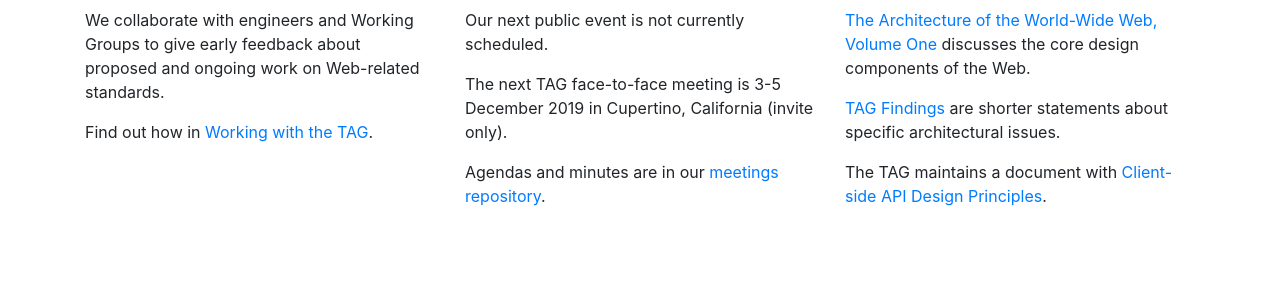
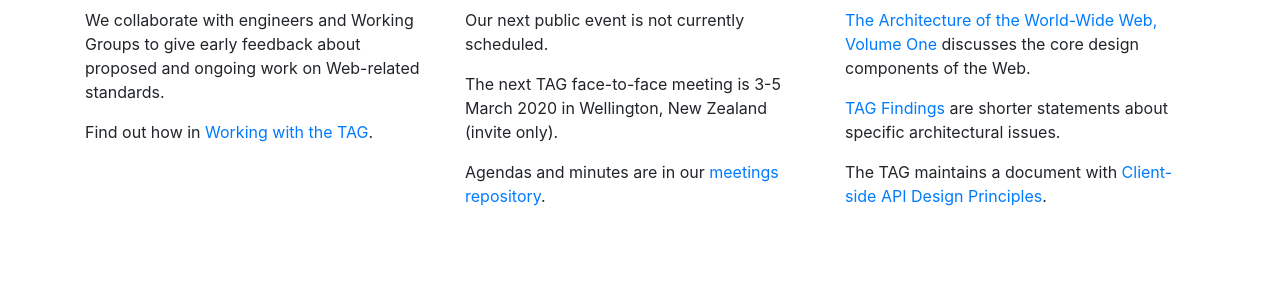
Before and after one commit to w3ctag/tag.w3.org, a Jekyll site: the page built from index.md, in a window 1280 px wide. Shown: the part 572-863 px from the top of the page. Built offline with Jekyll 4.4.1, drawn with Linux system fonts in a browser that asks for light colours; nearby versions of some CDN libraries; library files that are not in the unit come from our copies; comment, search, counter and statistics services are not loaded.

Commit message:
Update next face-to-face.

```diff
--- a/index.md
+++ b/index.md
@@ -23,7 +23,7 @@
 
 <p>Our next public event is not currently scheduled.</p>
 
-<p>The next TAG face-to-face meeting is 3-5 December 2019 in Cupertino, California (invite only).</p>
+<p>The next TAG face-to-face meeting is 3-5 March 2020 in Wellington, New Zealand (invite only).</p>
 
 <p>Agendas and minutes are in our <a href="https://github.com/w3ctag/meetings">meetings repository</a>.</p>
 
```
